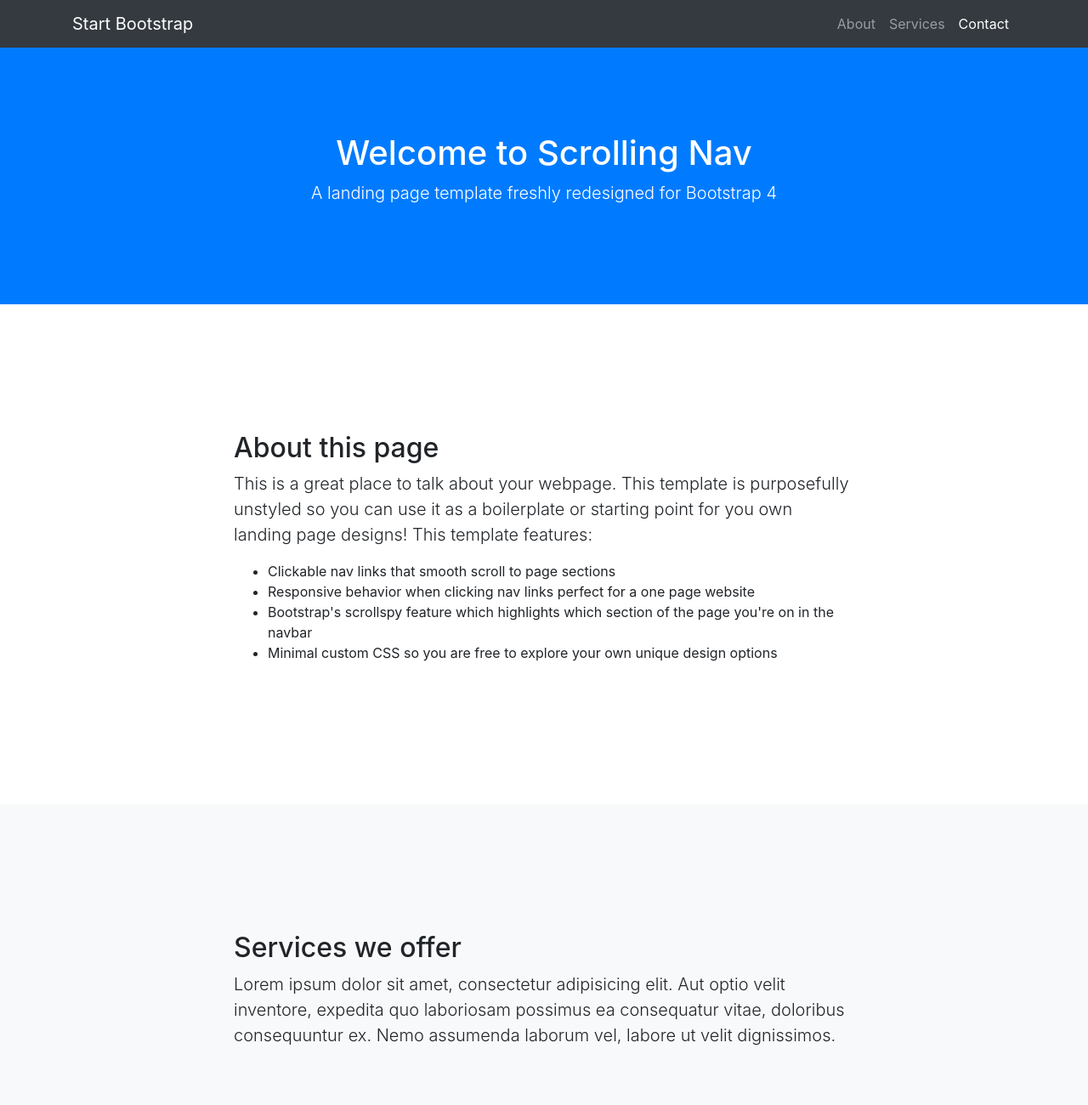
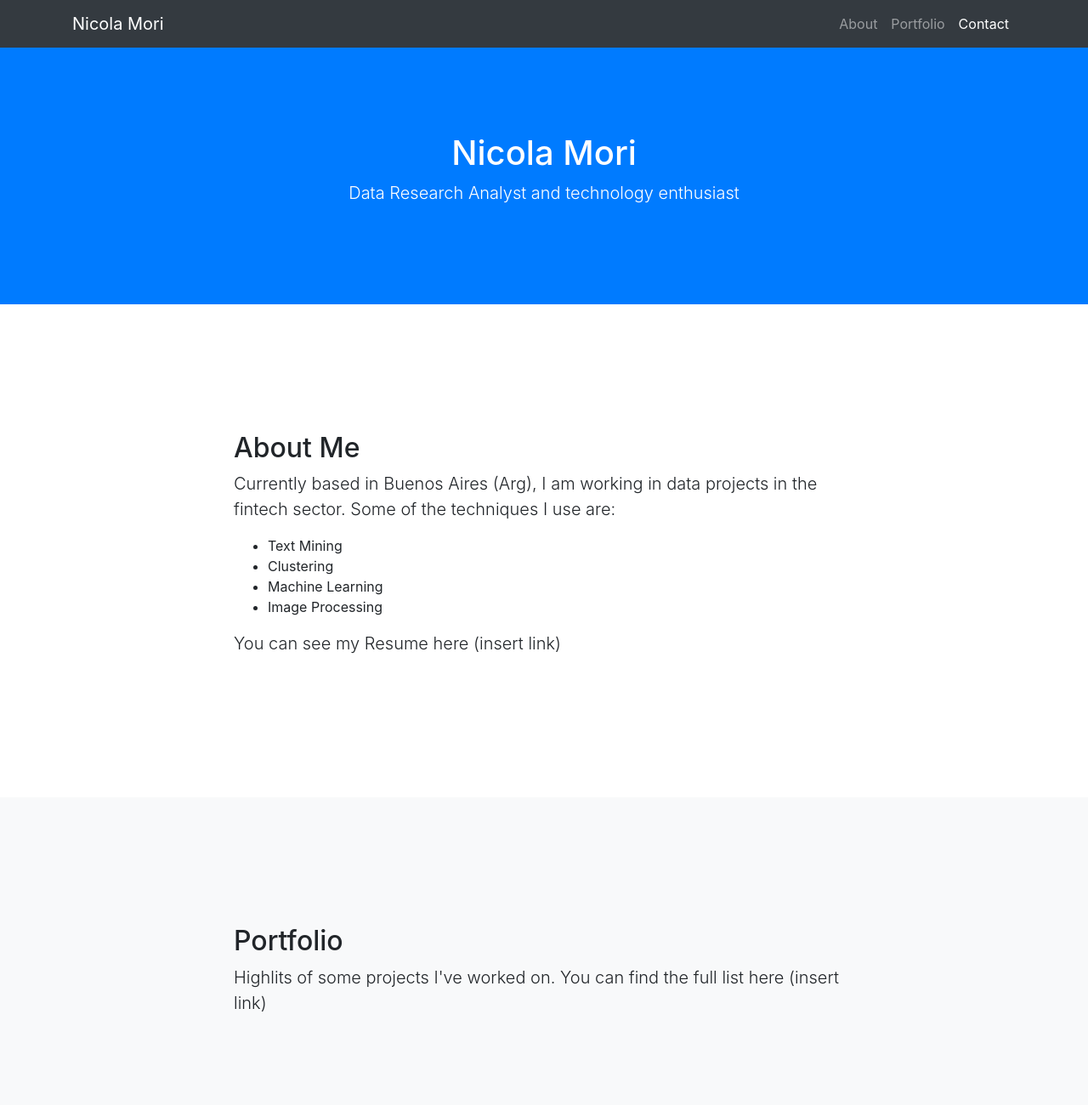
Before and after one commit to Nico-Mori/Nico-Mori.github.io, a website with bundled scripts: page index.html in a window 1280 px wide. Shown: the top 1300 px of the page at 85% size. Built offline with nearby package versions, Linux system fonts and the light colour scheme.

Commit message:
Update index.html

```diff
--- a/index.html
+++ b/index.html
@@ -8,7 +8,7 @@
   <meta name="description" content="">
   <meta name="author" content="">
 
-  <title>Scrolling Nav - Start Bootstrap Template</title>
+  <title>Nicola Mori - I create stuff based on data</title>
 
   <!-- Bootstrap core CSS -->
   <link href="vendor/bootstrap/css/bootstrap.min.css" rel="stylesheet">
@@ -23,7 +23,7 @@
   <!-- Navigation -->
   <nav class="navbar navbar-expand-lg navbar-dark bg-dark fixed-top" id="mainNav">
     <div class="container">
-      <a class="navbar-brand js-scroll-trigger" href="#page-top">Start Bootstrap</a>
+      <a class="navbar-brand js-scroll-trigger" href="#page-top">Nicola Mori</a>
       <button class="navbar-toggler" type="button" data-toggle="collapse" data-target="#navbarResponsive" aria-controls="navbarResponsive" aria-expanded="false" aria-label="Toggle navigation">
         <span class="navbar-toggler-icon"></span>
       </button>
@@ -33,7 +33,7 @@
             <a class="nav-link js-scroll-trigger" href="#about">About</a>
           </li>
           <li class="nav-item">
-            <a class="nav-link js-scroll-trigger" href="#services">Services</a>
+            <a class="nav-link js-scroll-trigger" href="#services">Portfolio</a>
           </li>
           <li class="nav-item">
             <a class="nav-link js-scroll-trigger" href="#contact">Contact</a>
@@ -45,8 +45,8 @@
 
   <header class="bg-primary text-white">
     <div class="container text-center">
-      <h1>Welcome to Scrolling Nav</h1>
-      <p class="lead">A landing page template freshly redesigned for Bootstrap 4</p>
+      <h1>Nicola Mori</h1>
+      <p class="lead">Data Research Analyst and technology enthusiast</p>
     </div>
   </header>
 
@@ -54,14 +54,15 @@
     <div class="container">
       <div class="row">
         <div class="col-lg-8 mx-auto">
-          <h2>About this page</h2>
-          <p class="lead">This is a great place to talk about your webpage. This template is purposefully unstyled so you can use it as a boilerplate or starting point for you own landing page designs! This template features:</p>
+          <h2>About Me</h2>
+          <p class="lead">Currently based in Buenos Aires (Arg), I am working in data projects in the fintech sector. Some of the techniques I use are:</p>
           <ul>
-            <li>Clickable nav links that smooth scroll to page sections</li>
-            <li>Responsive behavior when clicking nav links perfect for a one page website</li>
-            <li>Bootstrap's scrollspy feature which highlights which section of the page you're on in the navbar</li>
-            <li>Minimal custom CSS so you are free to explore your own unique design options</li>
+            <li>Text Mining</li>
+            <li>Clustering</li>
+            <li>Machine Learning</li>
+            <li>Image Processing</li>
           </ul>
+           <p class="lead">You can see my Resume here (insert link)</p>
         </div>
       </div>
     </div>
@@ -71,8 +72,8 @@
     <div class="container">
       <div class="row">
         <div class="col-lg-8 mx-auto">
-          <h2>Services we offer</h2>
-          <p class="lead">Lorem ipsum dolor sit amet, consectetur adipisicing elit. Aut optio velit inventore, expedita quo laboriosam possimus ea consequatur vitae, doloribus consequuntur ex. Nemo assumenda laborum vel, labore ut velit dignissimos.</p>
+          <h2>Portfolio</h2>
+          <p class="lead">Highlits of some projects I've worked on. You can find the full list here (insert link)</p>
         </div>
       </div>
     </div>
@@ -82,8 +83,8 @@
     <div class="container">
       <div class="row">
         <div class="col-lg-8 mx-auto">
-          <h2>Contact us</h2>
-          <p class="lead">Lorem ipsum dolor sit amet, consectetur adipisicing elit. Vero odio fugiat voluptatem dolor, provident officiis, id iusto! Obcaecati incidunt, qui nihil beatae magnam et repudiandae ipsa exercitationem, in, quo totam.</p>
+          <h2>Contact Me</h2>
+          <p class="lead">Project collaborations, work opportunities or simply just a ☕️? You can contact me here (various links)</p>
         </div>
       </div>
     </div>
@@ -92,7 +93,7 @@
   <!-- Footer -->
   <footer class="py-5 bg-dark">
     <div class="container">
-      <p class="m-0 text-center text-white">Copyright &copy; Your Website 2019</p>
+      <p class="m-0 text-center text-white">Copyright &copy; Nicola Mori</p>
     </div>
     <!-- /.container -->
   </footer>
```
